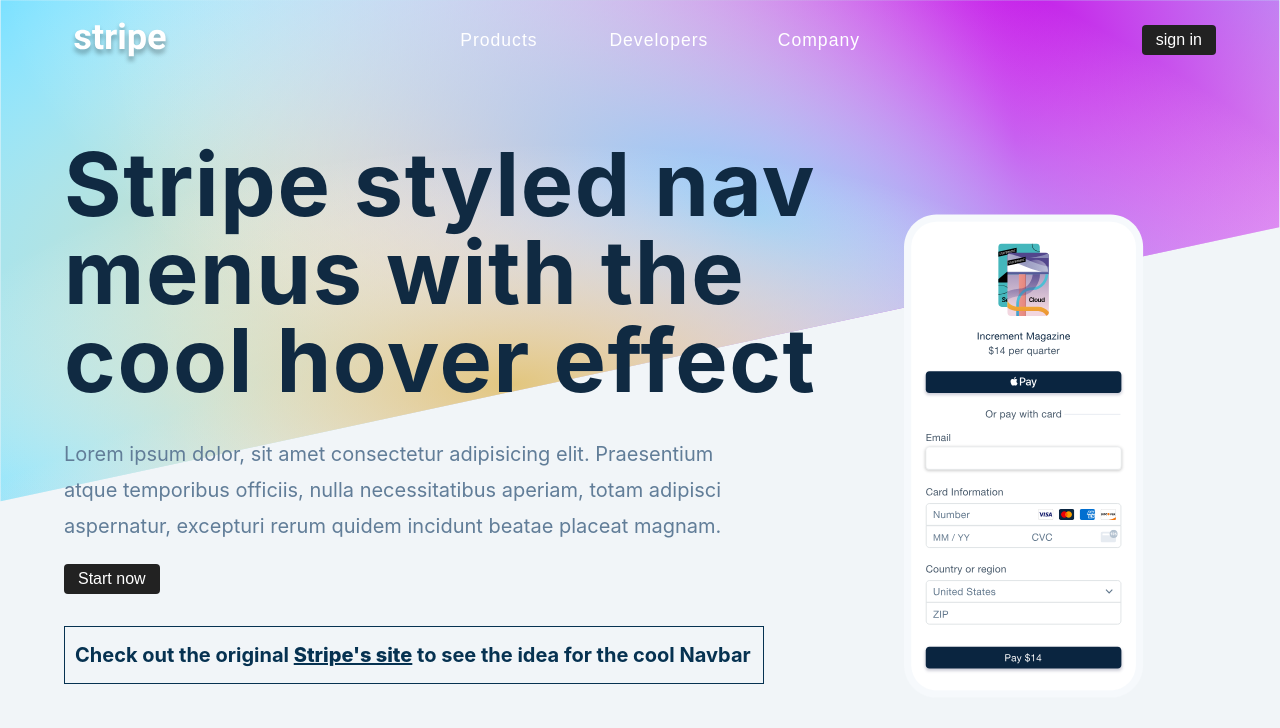
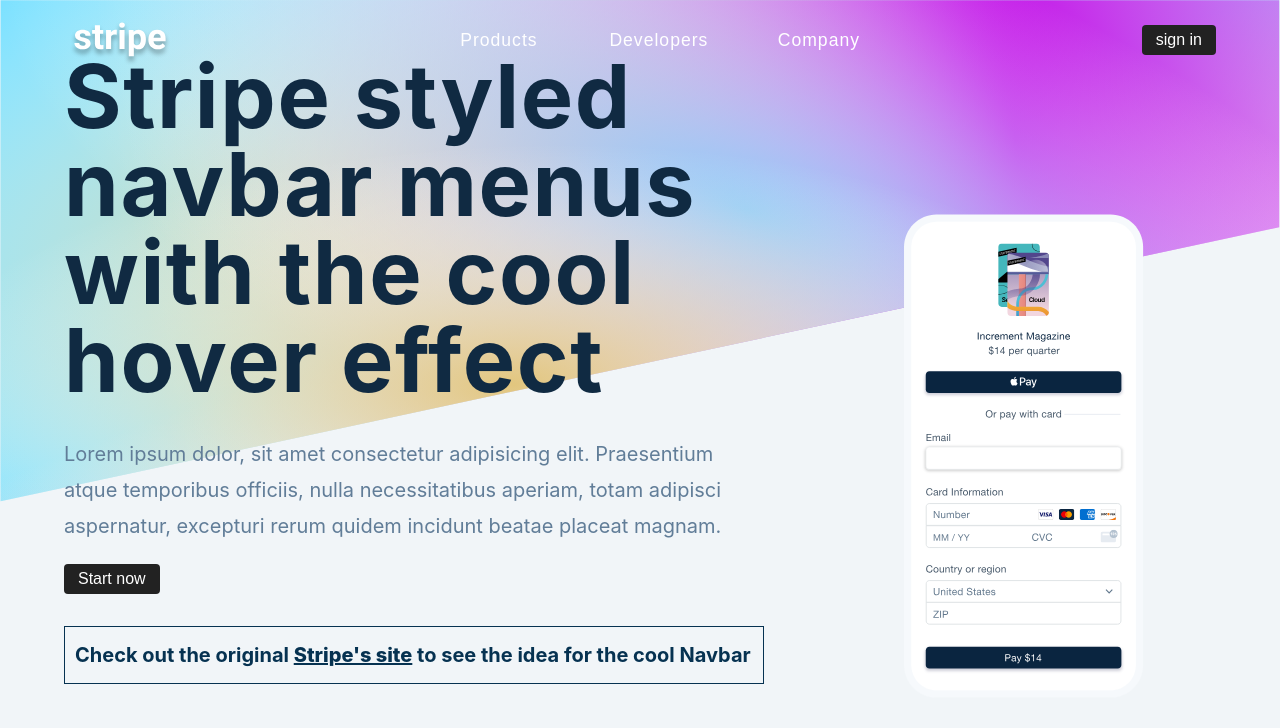
Before and after one commit to obrm/stripe-menus, a React (Create React App) app: page / in a window 1280 px wide. Shown: the top 728 px of the page. Built offline with nearby package versions, Linux system fonts and the light colour scheme.

Commit message:
Update Hero.js

```diff
--- a/src/Hero.js
+++ b/src/Hero.js
@@ -9,7 +9,7 @@
     <section className='hero' onMouseOver={closeSubMenu}>
       <div className='hero-center'>
         <article className='hero-info'>
-          <h1>Stripe styled nav menus with the cool hover effect</h1>
+          <h1>Stripe styled navbar menus with the cool hover effect</h1>
           <p>
             Lorem ipsum dolor, sit amet consectetur adipisicing elit.
             Praesentium atque temporibus officiis, nulla necessitatibus aperiam,
```
